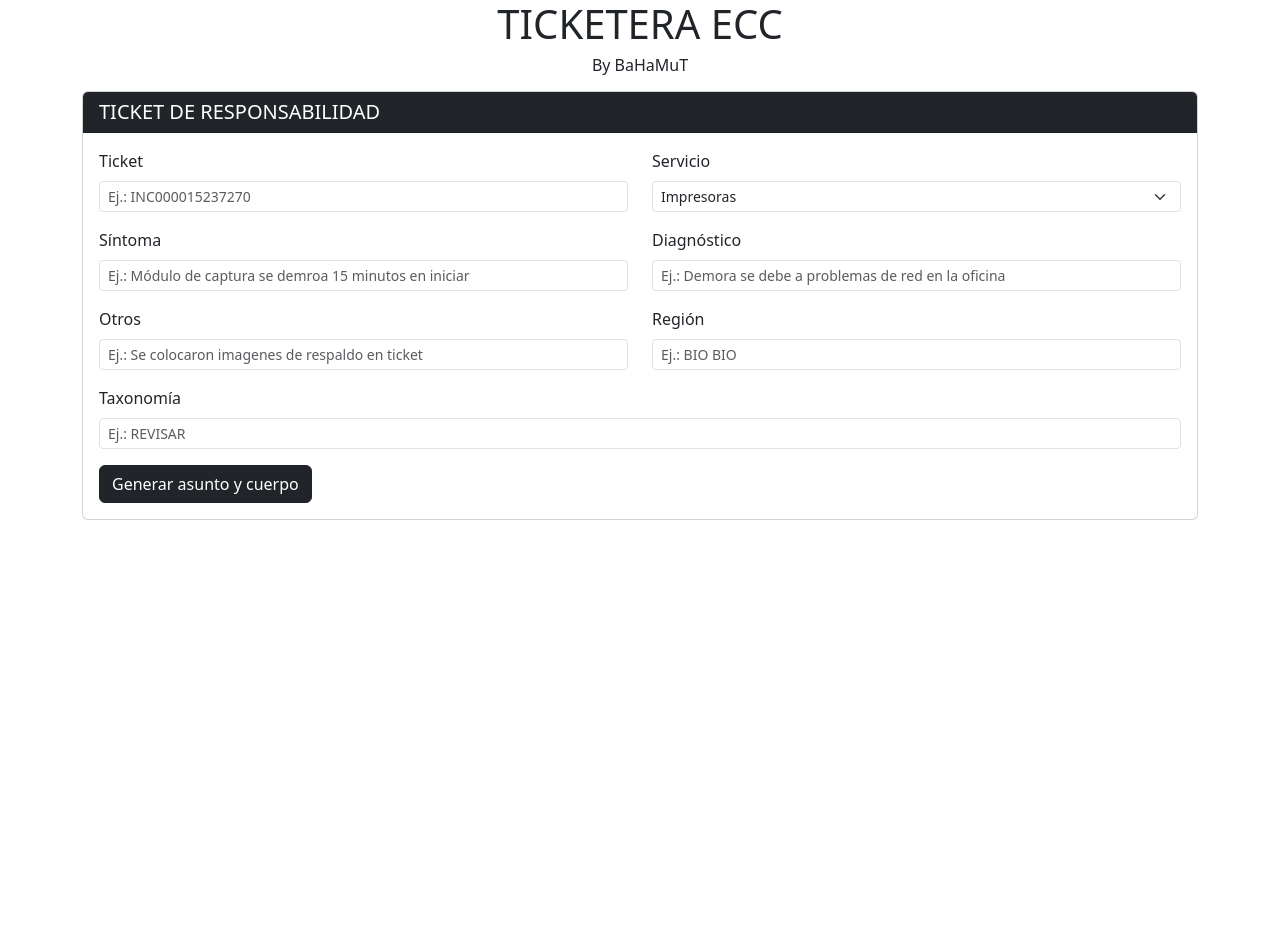
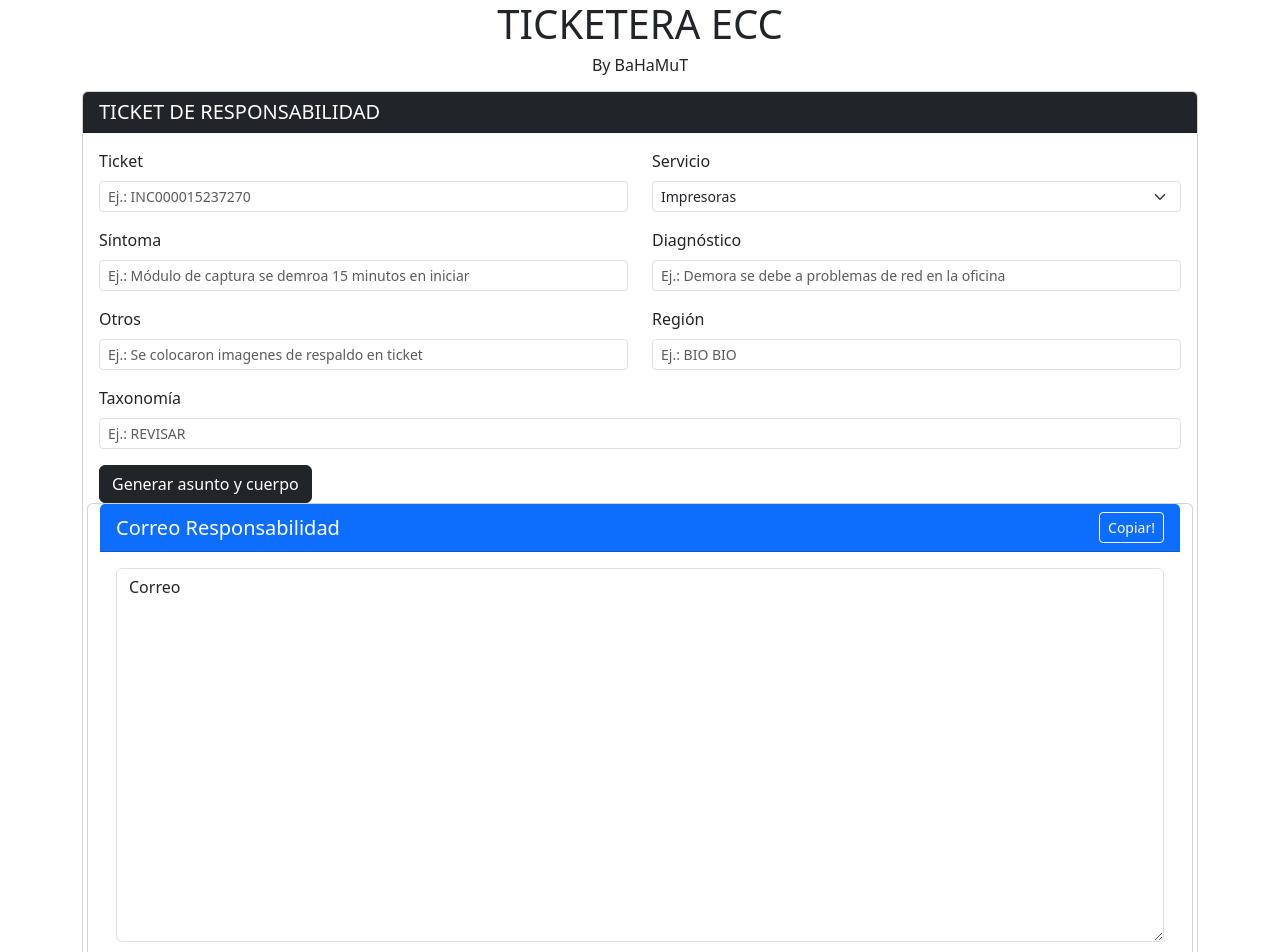
Before and after one commit to BaHaMuT11/ticketera-ecc, a React (Vite) app: page /baha-responsible in a window 1280 px wide. Shown: the top 952 px of the page. Before the commit the page ends 800 px from the top, so only its background shows below. Built offline with nearby package versions, Linux system fonts and the light colour scheme.

Commit message:
Avance en cuerpo de ticket de responsabilidad

```diff
--- a/src/components/SRCEIForm.jsx
+++ b/src/components/SRCEIForm.jsx
@@ -1,5 +1,6 @@
 import {useContext} from "react";
 import {ResposibilityContext} from "../context/ResponsibilityProvider.jsx";
+import TicketBody from "./generic/TicketBody.jsx";
 
 const SrceiForm = () => {
 
@@ -24,6 +25,7 @@ const SrceiForm = () => {
                     <h5 className="mb-0">TICKET DE RESPONSABILIDAD</h5>
                 </div>
                 <div className="card-body">
+                    <div className="row">
                         <form id="formularioResponsabilidad" onSubmit={handleSubmit}>
                             <div className="row">
                                 <div className="col-md-6 mb-3">
@@ -80,6 +82,10 @@ const SrceiForm = () => {
                             <button type="submit" className="btn btn-dark">Generar asunto y cuerpo</button>
                         </form>
                     </div>
+                    <div className="row">
+                        <TicketBody title="Correo Responsabilidad" text="Correo" setter={setSrceiFormData} />
+                    </div>
+                </div>
             </div>
         </div>
     );
```
Lines whose indentation alone changed are shown as unchanged.
